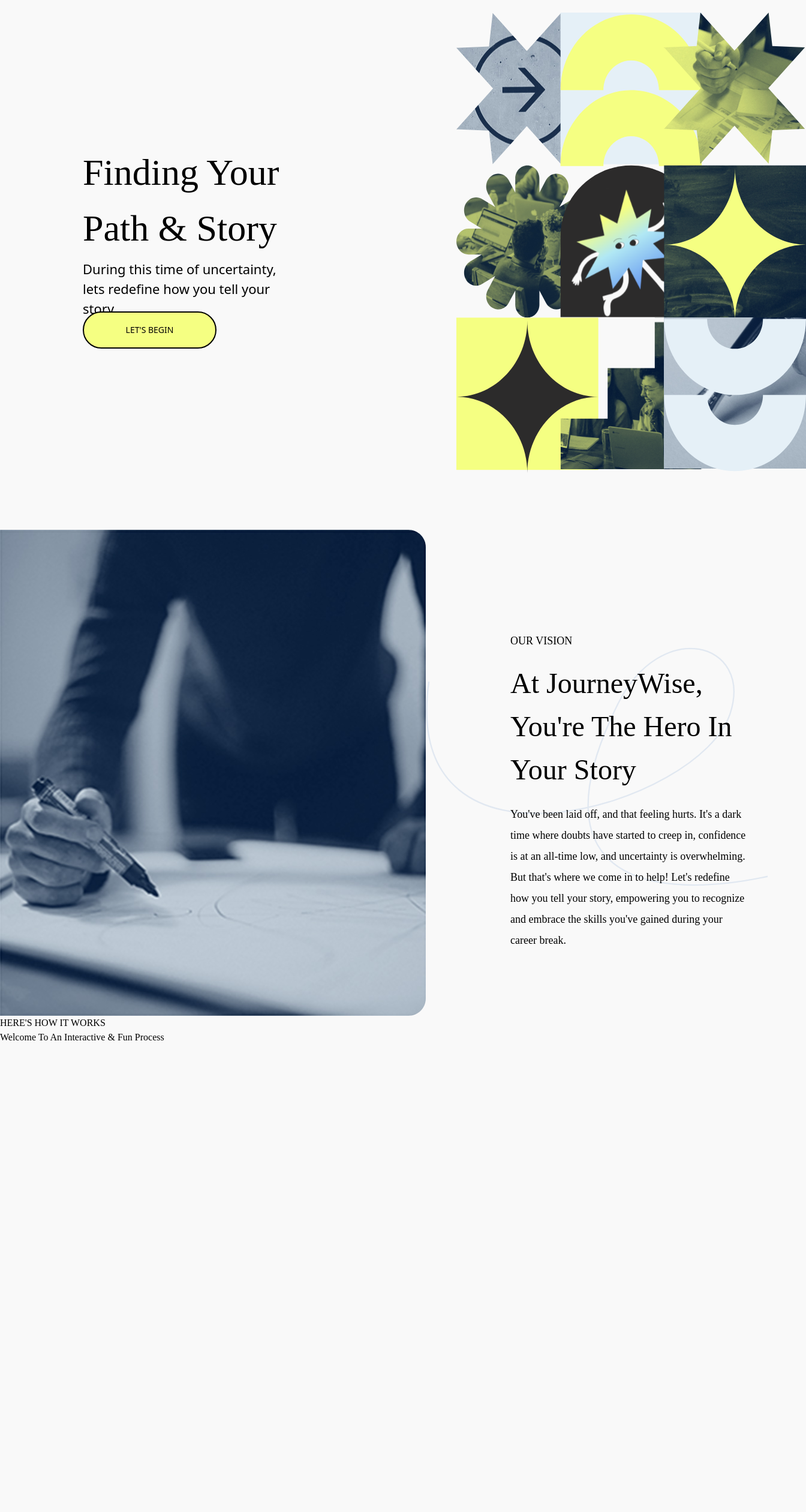
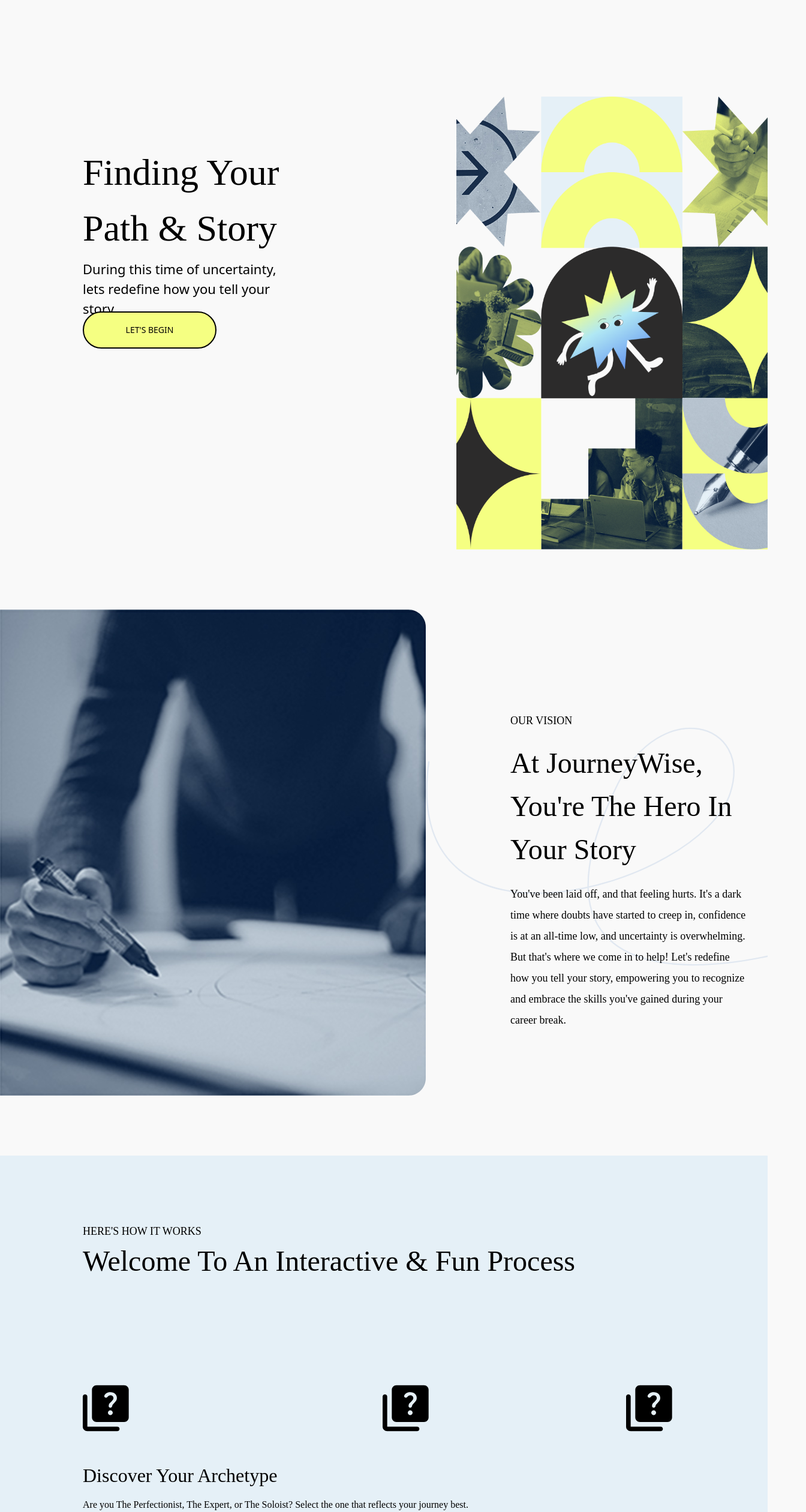
Before and after one commit to cherryontech/JourneyWise, a React (Vite) app in the folder journeywise-app/: page / in a window 1280 px wide. Shown: the part 79-2599 px from the top of the page at 60% size, 1344 px wide, since content can reach past the window. Before the commit the page ends 1820 px from the top, so only its background shows below. Built offline with nearby package versions, Linux system fonts and the light colour scheme.

Commit message:
switched collage to single image instead of individual pieces

```diff
--- a/journeywise-app/src/App.css
+++ b/journeywise-app/src/App.css
@@ -12,6 +12,10 @@
   font-family: 'DM Serif Text';
   position: relative;
   z-index: 1;
+}
+
+h4 {
+  font-family: 'DM Serif Text';
 }
 
 p {
@@ -44,3 +48,8 @@
   position: relative;
   z-index: 1;
 }
+
+#collage img {
+  width: 704.658px;
+  height: 755.484px;
+}
--- a/journeywise-app/src/components/homepage/Collage.jsx
+++ b/journeywise-app/src/components/homepage/Collage.jsx
@@ -2,48 +2,12 @@
 
 const Collage = () => {
   return (
-    <div
-      id="collage-container"
-      className="grid grid-cols-3 grid-rows-3 gap-0 mt-[-220px] mr-0"
-    >
-      <div id="grid-item" className="shrink-0 w-[237px] h-[254px]">
-        <img src="/Union.svg" />
-      </div>
-      <div id="grid-item" className="shrink-0 w-[237px] h-[254px]">
-        <img id="rectangle" src="/Rectangle 261.svg" />
-        <img id="image2" src="/Group 912.svg" className="mt-[-250px]"/>
-      </div>
-      <div id="grid-item" className="shrink-0 w-[237px] h-[254px]">
-        <img src="/Union (1).svg" />
-      </div>
-      <div id="grid-item" className="shrink-0 w-[237px] h-[254px]">
-        <img src="/Union (2).svg" />
-      </div>
-      <div id="grid-item" className="shrink-0 w-[237px] h-[254px]">
-        <img id="rectangle" src="/Rectangle 162.svg" />
-        <img id="characterlogo" src="/Group 906 (1) 1.svg" className="mt-[-215px]" />
-      </div>
-      <div id="grid-item" className="shrink-0 w-[237px] h-[254px]">
-        <img id="rectangle" src="/Rectangle 260.svg" />
-        <img src="/Subtract.svg" className="mt-[-250px]" />
-      </div>
-      <div
-        id="grid-item"
-        className="shrink-0 w-[237px] h-[254px]"
-      >
-        <img src="/Rectangle 154.svg" />
-        <img src="/Subtract (1).svg" className="mt-[-250px]" />
-      </div>
-      <div
-        id="grid-item"
-        className="shrink-0 w-[237px] h-[254px]"
-      >
-        <img src="/Union (3).svg" />
-      </div>
-      <div id="grid-item" className="shrink-0 w-[237px] h-[254px]">
-        <img src="/pen-2.svg" />
-        <img src="/Group 910.svg" className="mt-[-250px]" />
-      </div>
+    <div className="mt-[-80px]">
+    <img
+    id="collage"
+    src="/journeywise-hero.png"
+    className="object-cover"
+    />
     </div>
   )
 }
--- a/journeywise-app/src/components/homepage/HomepageGuide.jsx
+++ b/journeywise-app/src/components/homepage/HomepageGuide.jsx
@@ -2,11 +2,27 @@
 
 const HomepageGuide = () => {
   return (
-    <div>
-      <header>
-        <p>HERE'S HOW IT WORKS</p>
-        <h3>Welcome To An Interactive & Fun Process</h3>
+    <div className="mt-[100px] bg-[#E5F0F7]">
+      <header className="ml-[138px] pt-[113px]">
+        <p className="text-[18px]">HERE'S HOW IT WORKS</p>
+        <h3 className="text-[48px]">Welcome To An Interactive & Fun Process</h3>
       </header>
+      <section>
+        <div id="question-vectors" className="flex flex-row mt-[169.97px]">
+          <img src="/Vector.svg" className="ml-[138px]" />
+          <img src="/Vector.svg" className="ml-[422.67px]" />
+          <img src="/Vector.svg" className="ml-[329.67px]" />
+        </div>
+        <div className="flex flex-row">
+          <div className="ml-[138px] mt-[48.67px]">
+          <h4 className="text-[32px]">Discover Your Archetype</h4>
+          <p className="mt-[13px]">Are you The Perfectionist, The Expert, or The Soloist? Select the one that reflects your journey best.</p>
+          </div>
+          <div>
+            <h4></h4>
+          </div>
+        </div>
+      </section>
     </div>
   )
 }
--- a/journeywise-app/src/navigation/Index.jsx
+++ b/journeywise-app/src/navigation/Index.jsx
@@ -2,6 +2,7 @@
 import Hero from '../components/homepage/Hero'
 import OurVision from '../components/homepage/OurVision'
 import HomepageGuide from '../components/homepage/HomepageGuide'
+import Storytelling from '../components/homepage/Storytelling'
 
 const Index = () => {
   return (
@@ -9,6 +10,7 @@
       <Hero />
       <OurVision />
       <HomepageGuide />
+      <Storytelling />
     </>
   )
 }
```
Also changed, not shown: journeywise-app/src/components/homepage/Storytelling.jsx (+9 -0 lines), journeywise-app/public/Vector.svg (renamed from journeywise-app/src/assets/homepage/Vector.svg), journeywise-app/public/journeywise-hero.png (added).
